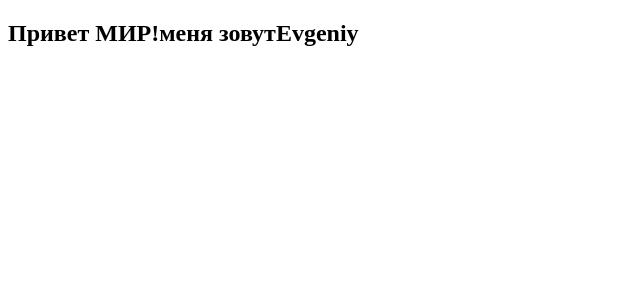
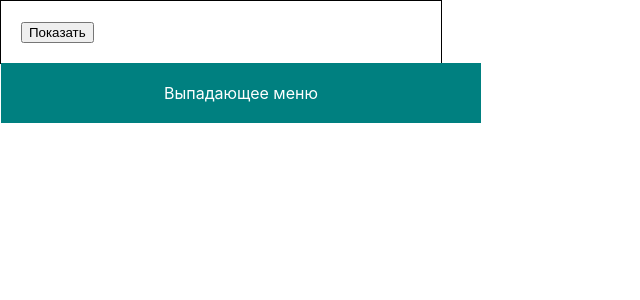
Before and after one commit to Balor1989/react-test, a React (Create React App) app: page / in a window 1280 px wide. Shown: the top 300 px of the page, without its empty margins (0-640 px from the left). Built offline with nearby package versions, Linux system fonts and the light colour scheme.

Commit message:
2 lessons

```diff
--- a/package.json
+++ b/package.json
@@ -6,6 +6,7 @@
     "@testing-library/jest-dom": "^5.16.1",
     "@testing-library/react": "^12.1.2",
     "@testing-library/user-event": "^13.5.0",
+    "prop-types": "^15.8.0",
     "react": "^17.0.2",
     "react-dom": "^17.0.2",
     "react-scripts": "5.0.0",
--- /dev/null
+++ b/src/Counter/Controls.js
@@ -0,0 +1,10 @@
+
+
+const Controls = ({onIncrement, onDecrement}) => (
+    <div className="Counter__controls">
+        <button type="button" onClick={onIncrement} >Увеличить на 1</button>
+        <button type="button" onClick={onDecrement}>Уменьшить на 1</button>
+    </div>
+)
+
+export default Controls
--- /dev/null
+++ b/src/Counter/Counter.js
@@ -0,0 +1,49 @@
+import React from "react"
+import propTypes from "prop-types";
+import Controls from "./Controls";
+
+class Counter extends React.Component {
+
+
+    static defaultProps = {
+        initialValue: 0,
+    }
+    static propTypes = {
+         initialValue: propTypes.number.isRequired
+     }
+
+    state = {
+        value: this.props.initialValue,
+    };
+
+
+    increment = () => {
+        this.setState(prevState => {
+            return {
+                value: prevState.value + 1
+            }
+        })
+        console.log('Увеличить')
+    };
+    decrement = () => {
+        this.setState(prevState => ({
+            value: prevState.value - 1
+        }))
+        console.log('Уменьшить')
+    }
+
+    render() {
+        return (
+            <div className="Counter">
+                <span className="Counter__value">{this.state.value}</span>
+
+                <Controls
+                    onIncrement={this.increment}
+                    onDecrement={this.decrement}
+                />
+            </div>
+        )
+    }
+}
+
+export default Counter
--- /dev/null
+++ b/src/Counter/Dropdown/Dropdown.css
@@ -0,0 +1,17 @@
+.Dropdown {
+  position: relative;
+  width: 400px;
+  padding: 20px;
+  border: 1px solid #000000;
+}
+
+.Dropdown__menu {
+  position: absolute;
+  top: 100%;
+  left: 0;
+  width: 100%;
+  padding: 20px;
+  text-align: center;
+  background-color: #008080;
+  color: #ffffff;
+}
--- /dev/null
+++ b/src/Counter/Dropdown/Dropdown.js
@@ -0,0 +1,16 @@
+import React, { Component } from "react"
+import './Dropdown.css'
+
+
+class Dropdown extends Component {
+    render() {
+        return (
+            <div className="Dropdown">
+             <button type="button" className="Dropdown__toggle">Показать</button>
+
+             <div className="Dropdown__menu">Выпадающее меню</div>
+            </div>
+        )
+ }
+}
+export default Dropdown
--- a/src/index.js
+++ b/src/index.js
@@ -1,43 +1,14 @@
-// import React from 'react';
+import React from 'react';
 import ReactDOM from 'react-dom';
-// import './index.css';
-// import App from './App';
+import './index.css';
+import Counter from './Counter/Counter';
+import Dropdown from './Counter/Dropdown/Dropdown';
 // import reportWebVitals from './reportWebVitals';
 
-// ReactDOM.render(
-//   <React.StrictMode>
-//     <App />
-//   </React.StrictMode>,
-//   document.getElementById('root')
-// );
-
-// // If you want to start measuring performance in your app, pass a function
-// // to log results (for example: reportWebVitals(console.log))
-// // or send to an analytics endpoint. Learn more: https://bit.ly/CRA-vitals
-// reportWebVitals();
-
-
-// Обычное создание
-
-// const myNameIs = React.createElement('p', { children: 'меня зовут' });
-// const name = React.createElement('p', {children:'Evgeniy'})
-// const element = React.createElement('h1', { x: 10, children: ['Hello World!',myNameIs, name]});
-// console.log(element)
-
-// ReactDOM.render(element, document.querySelector('#root'))
-
-
-// С помощью JSX элемента
-const name = <span>Evgeniy</span>
-const myNameIs = <span>меня зовут</span>
-
-
-//jsx выражение
-const jsxElement = <h2>Привет МИР!
-  { myNameIs}
-  { name}
-</h2>;
-//jsx выражение
-
-console.log(jsxElement)
-ReactDOM.render(jsxElement, document.querySelector('#root'))
+ReactDOM.render(
+  <React.StrictMode>
+    <Dropdown />
+    {/* <Counter initialValue = {10} /> */}
+  </React.StrictMode>,
+  document.getElementById('root')
+);
```
Also changed, not shown: src/App.js (deleted, +0 -25 lines), 1 other file (tests, documents, lock files or other folders).
